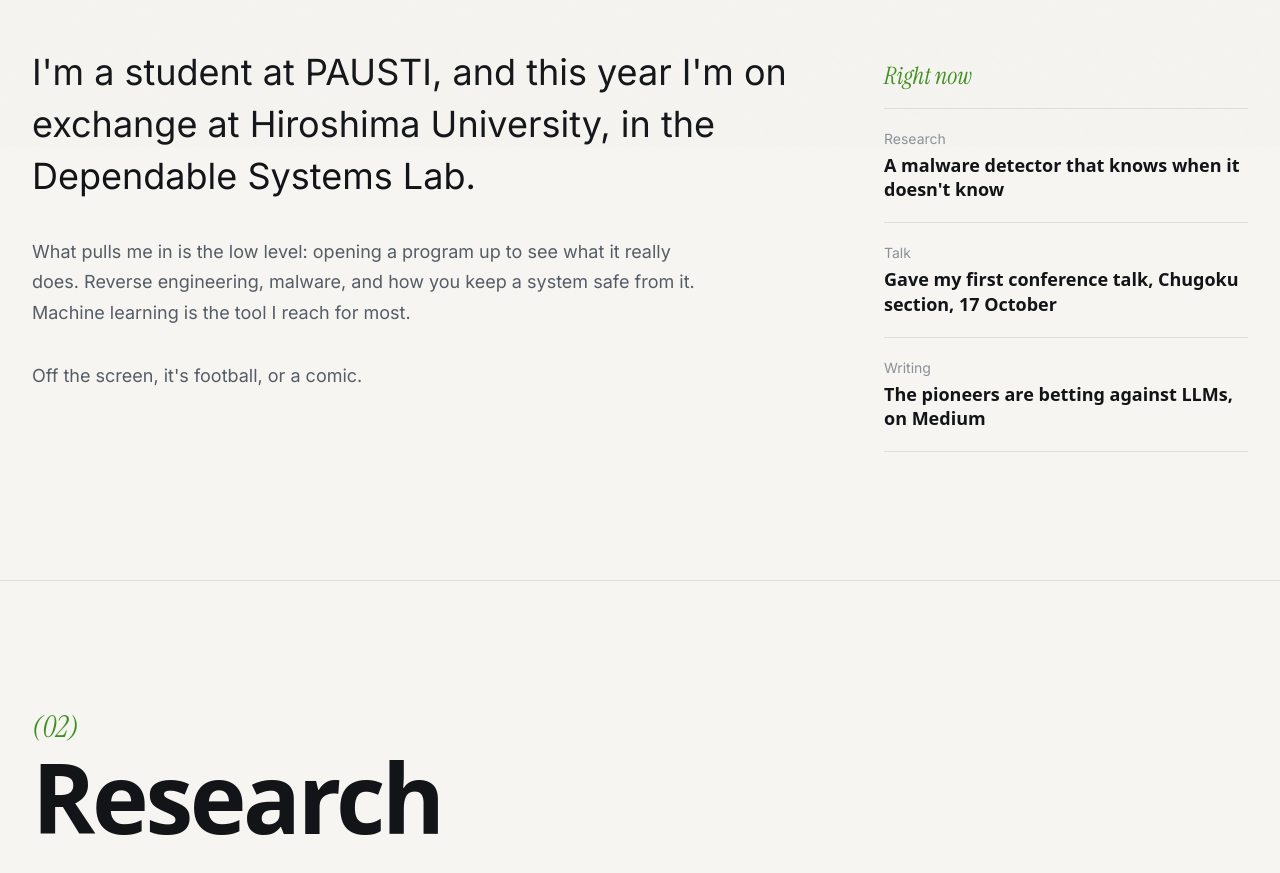
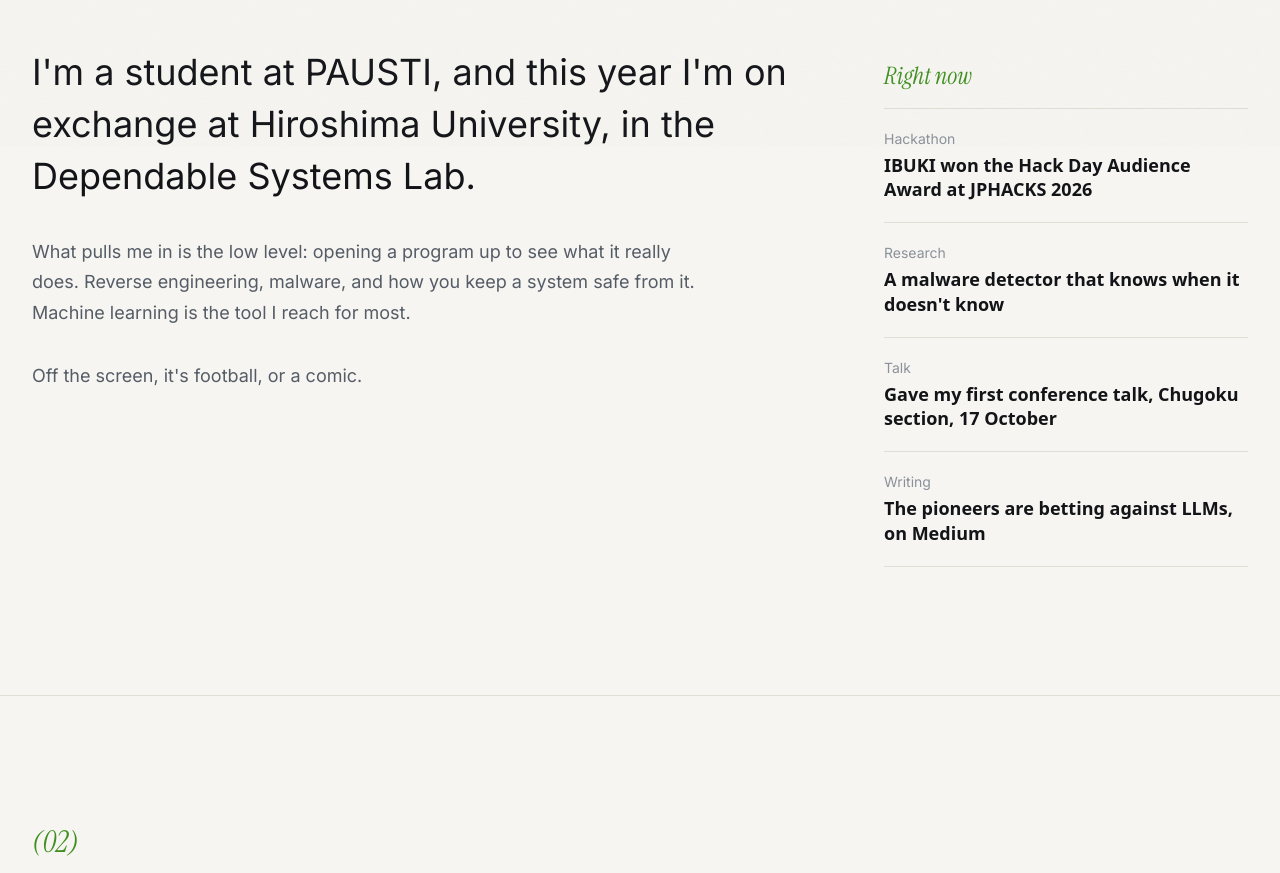
Before and after one commit to RamadhanAdam/ramadhanadam.github.io, a React (Vite) app: page / in a window 1280 px wide. Shown: the part 1080-1953 px from the top of the page. Built offline with nearby package versions, Linux system fonts and the light colour scheme; a web font is replaced by a local one.

Commit message:
Right now: the Hack Day Audience Award at JPHACKS 2026

```diff
--- a/src/data.ts
+++ b/src/data.ts
@@ -38,6 +38,7 @@ export const about = [
 ];
 
 export const rightNow = [
+  { label: "Hackathon", value: "IBUKI won the Hack Day Audience Award at JPHACKS 2026" },
   { label: "Research", value: "A malware detector that knows when it doesn't know" },
   { label: "Talk", value: "Gave my first conference talk, Chugoku section, 17 October" },
   { label: "Writing", value: "The pioneers are betting against LLMs, on Medium" },
```
